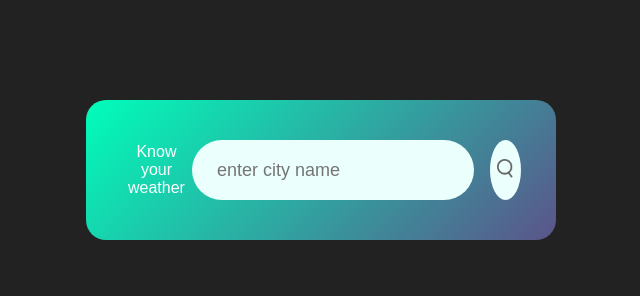
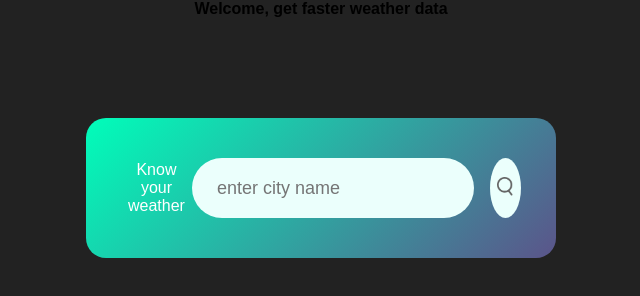
Before and after one commit to geethanjali-2/weatherapp, a plain HTML site: page index.html in a window 1280 px wide. Shown: the whole page, without its empty margins (319-959 px from the left). Drawn offline with Linux system fonts and the light colour scheme.

Commit message:
Update index.html

```diff
--- a/index.html
+++ b/index.html
@@ -9,6 +9,7 @@
 </head>
 
 <body>
+    <center><strong>Welcome, get faster weather data</strong></center>
     <div class="card">
         <div class="search">
             <center>Know your weather</center>
```
